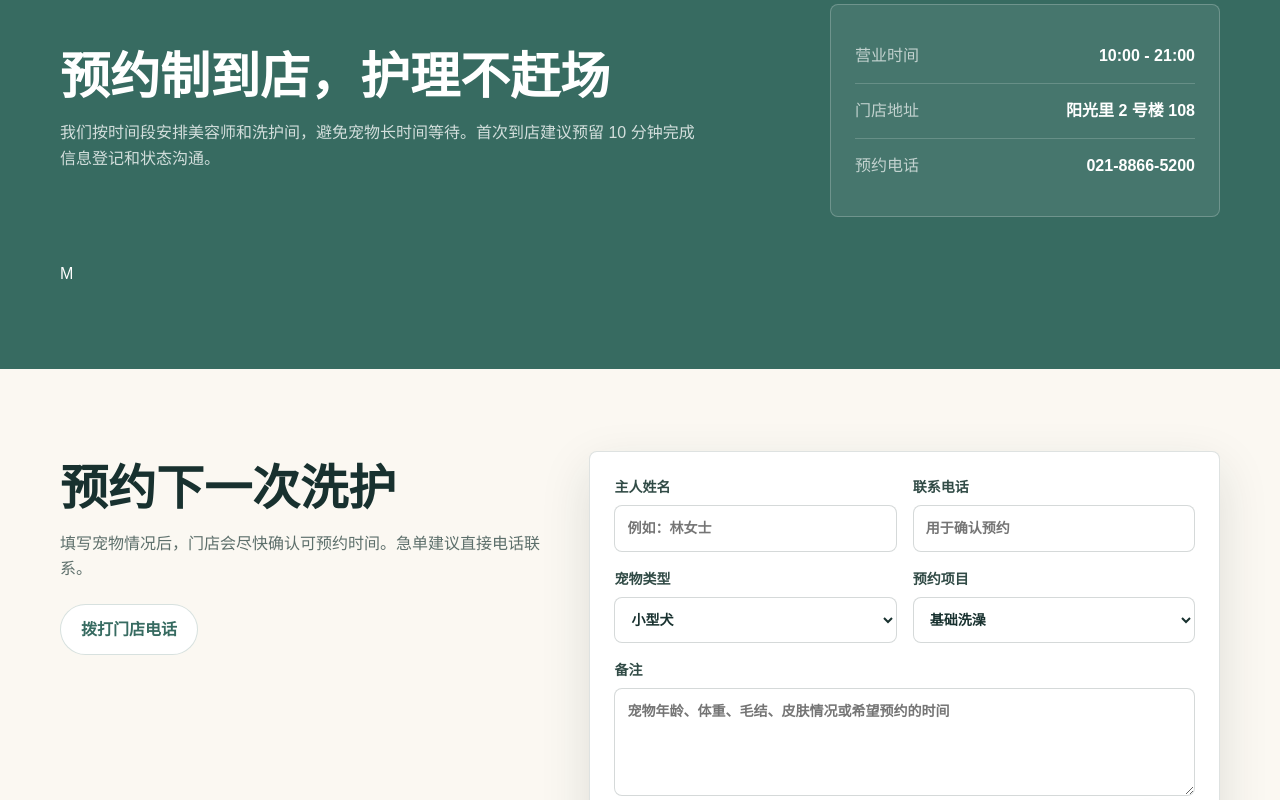
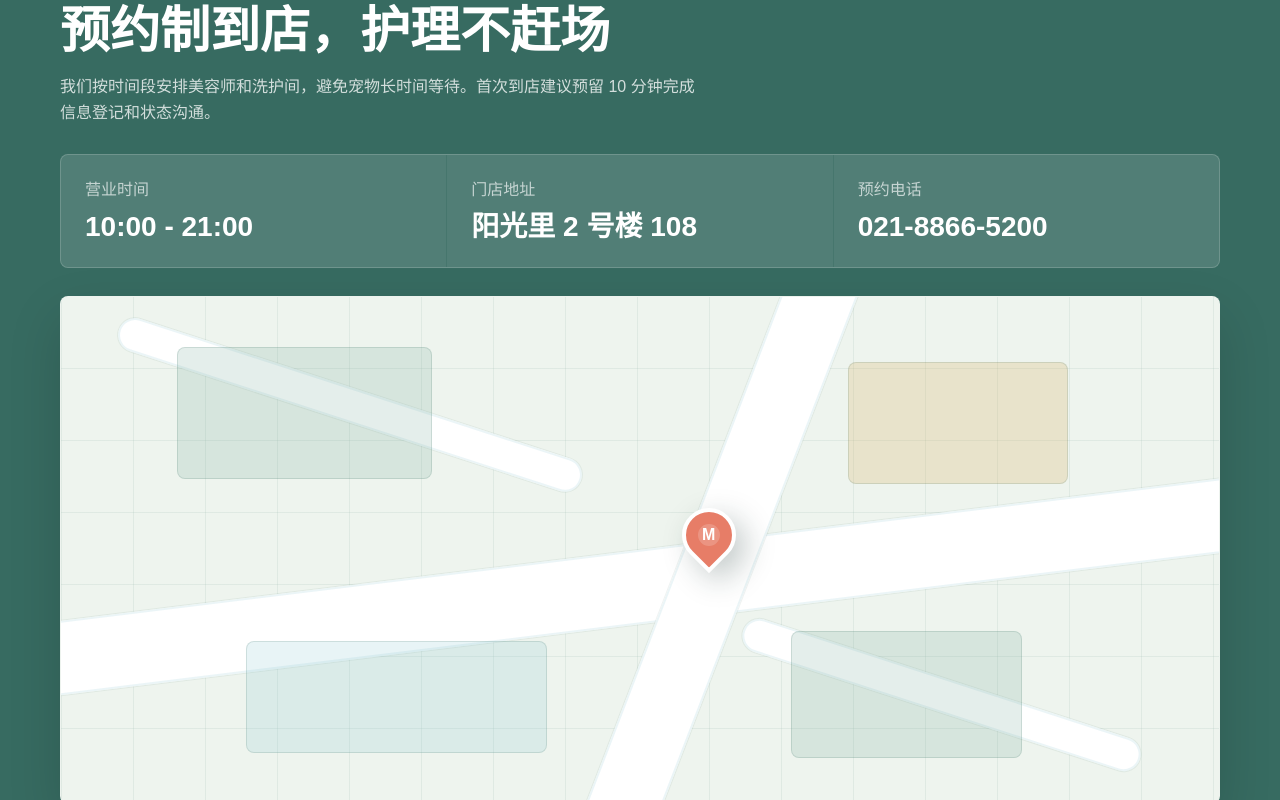
Before and after one commit to SDM-Sketch/pet, a Next.js app: page / in a window 1280 px wide. Shown: the part 4260-5060 px from the top of the page. Built offline with nearby package versions, Linux system fonts and the light colour scheme.

Commit message:
Merge visit map layout into main

```diff
--- a/app/globals.css
+++ b/app/globals.css
@@ -664,9 +664,9 @@ section {
 
 .visit-layout {
   display: grid;
-  grid-template-columns: minmax(0, 1fr) 390px;
-  gap: 44px;
-  align-items: center;
+  grid-template-columns: 1fr;
+  gap: 28px;
+  align-items: stretch;
 }
 
 .visit h2 {
@@ -684,26 +684,161 @@ section {
 .info-panel {
   border: 1px solid rgba(255, 255, 255, 0.22);
   border-radius: 8px;
-  padding: 24px;
+  display: grid;
+  grid-template-columns: repeat(3, minmax(0, 1fr));
+  gap: 1px;
+  overflow: hidden;
   background: rgba(255, 255, 255, 0.08);
 }
 
 .info-row {
-  display: flex;
-  justify-content: space-between;
-  gap: 18px;
-  border-bottom: 1px solid rgba(255, 255, 255, 0.18);
-  padding: 14px 0;
-}
-
-.info-row:last-child {
-  border-bottom: 0;
+  display: grid;
+  gap: 8px;
+  align-content: start;
+  min-height: 112px;
+  padding: 22px 24px;
+  background: rgba(255, 255, 255, 0.06);
 }
 
 .info-row span:first-child {
   color: rgba(255, 255, 255, 0.67);
 }
 
+.info-row strong {
+  font-size: clamp(20px, 3vw, 28px);
+  line-height: 1.2;
+}
+
+.store-map {
+  border: 1px solid rgba(255, 255, 255, 0.22);
+  border-radius: 8px;
+  overflow: hidden;
+  background: #e8efe9;
+  box-shadow: 0 22px 54px rgba(0, 0, 0, 0.14);
+}
+
+.map-canvas {
+  position: relative;
+  min-height: 380px;
+  aspect-ratio: 16 / 7;
+  overflow: hidden;
+  background:
+    linear-gradient(90deg, rgba(55, 107, 97, 0.08) 1px, transparent 1px) 0 0 / 72px 72px,
+    linear-gradient(0deg, rgba(55, 107, 97, 0.08) 1px, transparent 1px) 0 0 / 72px 72px,
+    #eef4ee;
+}
+
+.map-road,
+.map-block,
+.map-pin {
+  position: absolute;
+  display: block;
+}
+
+.map-road {
+  border-radius: 999px;
+  background: #ffffff;
+  box-shadow: 0 0 0 1px rgba(55, 107, 97, 0.08), inset 0 0 0 2px rgba(142, 201, 210, 0.18);
+}
+
+.map-road.main {
+  top: 50%;
+  left: -8%;
+  width: 116%;
+  height: 74px;
+  transform: rotate(-7deg);
+}
+
+.map-road.cross {
+  top: -18%;
+  left: 54%;
+  width: 72px;
+  height: 136%;
+  transform: rotate(21deg);
+}
+
+.map-road.side-a {
+  top: 18%;
+  left: 4%;
+  width: 42%;
+  height: 34px;
+  transform: rotate(18deg);
+}
+
+.map-road.side-b {
+  right: 6%;
+  bottom: 18%;
+  width: 36%;
+  height: 34px;
+  transform: rotate(18deg);
+}
+
+.map-block {
+  border: 1px solid rgba(55, 107, 97, 0.16);
+  border-radius: 8px;
+  background: rgba(119, 169, 154, 0.2);
+}
+
+.map-block.block-a {
+  top: 10%;
+  left: 10%;
+  width: 22%;
+  height: 26%;
+}
+
+.map-block.block-b {
+  top: 13%;
+  right: 13%;
+  width: 19%;
+  height: 24%;
+  background: rgba(214, 170, 85, 0.22);
+}
+
+.map-block.block-c {
+  bottom: 10%;
+  left: 16%;
+  width: 26%;
+  height: 22%;
+  background: rgba(142, 201, 210, 0.2);
+}
+
+.map-block.block-d {
+  right: 17%;
+  bottom: 9%;
+  width: 20%;
+  height: 25%;
+}
+
+.map-pin {
+  top: 47%;
+  left: 56%;
+  width: 54px;
+  height: 54px;
+  border: 4px solid #fff;
+  border-radius: 50% 50% 50% 0;
+  display: grid;
+  place-items: center;
+  background: var(--coral);
+  color: #fff;
+  font-weight: 900;
+  line-height: 1;
+  transform: translate(-50%, -50%) rotate(-45deg);
+  box-shadow: 0 14px 30px rgba(24, 49, 47, 0.26);
+}
+
+.map-pin::before {
+  content: "";
+  position: absolute;
+  inset: 12px;
+  border-radius: 50%;
+  background: rgba(255, 255, 255, 0.18);
+}
+
+.map-pin > span {
+  position: relative;
+  z-index: 1;
+  transform: rotate(45deg);
+}
 .booking {
   background: var(--paper);
 }
@@ -819,7 +954,6 @@ footer {
   .timeline,
   .price-grid,
   .testimonial-carousel,
-  .visit-layout,
   .booking-box {
     grid-template-columns: 1fr 1fr;
   }
@@ -828,7 +962,6 @@ footer {
     grid-column: 1 / -1;
   }
 
-  .visit-layout,
   .booking-box {
     gap: 28px;
   }
@@ -913,6 +1046,20 @@ footer {
     min-height: 330px;
   }
 
+  .info-panel {
+    grid-template-columns: 1fr;
+  }
+
+  .info-row {
+    min-height: auto;
+    padding: 18px;
+  }
+
+  .map-canvas {
+    min-height: 300px;
+    aspect-ratio: 4 / 3;
+  }
+
   .section-inner {
     width: min(100% - 24px, 1160px);
   }
--- a/app/page.jsx
+++ b/app/page.jsx
@@ -416,7 +416,7 @@ export default function HomePage() {
                 </div>
               ))}
             </aside>
-            <div className="store-map" aria-label="???????">
+            <div className="store-map" aria-label="门店位置示意图">
               <div className="map-canvas">
                 <span className="map-road main" />
                 <span className="map-road cross" />
```
